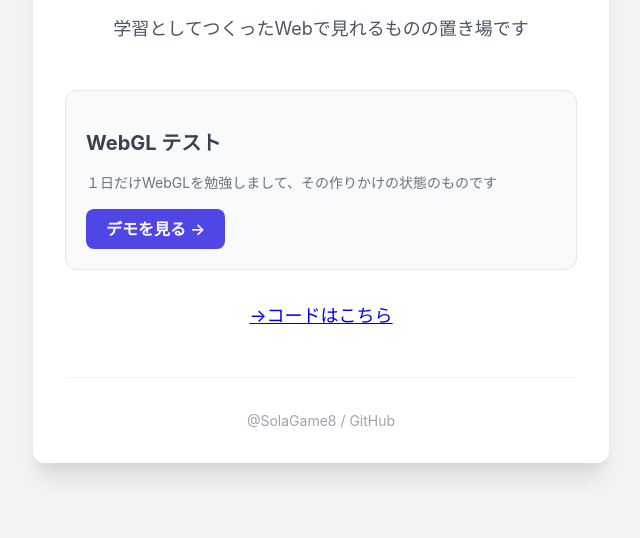
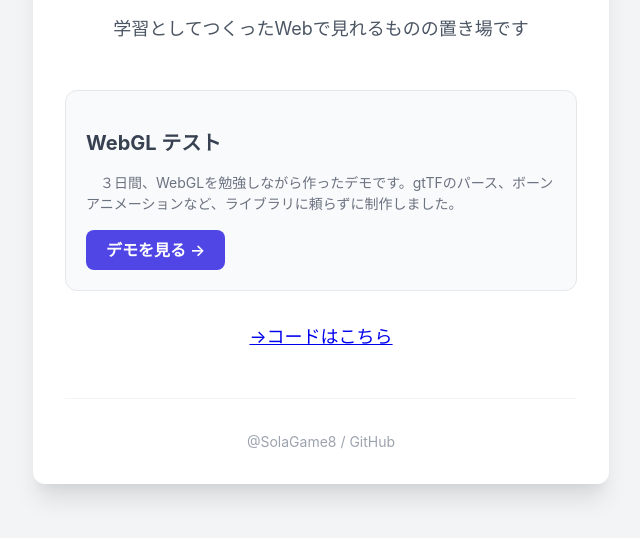
Before and after one commit to SolaGame8/MyDX12Learning, a plain HTML site: page index.html in a window 1280 px wide. Shown: the part 202-740 px from the top of the page, without its empty margins (319-959 px from the left). Drawn offline with Linux system fonts and the light colour scheme.

Commit message:
Update index.html

```diff
--- a/index.html
+++ b/index.html
@@ -162,7 +162,7 @@
                 </h2>
 
                 <p class="text-sm text-gray-500 mb-4">
-                    １日だけWebGLを勉強しまして、その作りかけの状態のものです
+                    　３日間、WebGLを勉強しながら作ったデモです。gtTFのパース、ボーンアニメーションなど、ライブラリに頼らずに制作しました。
                 </p>
 
                 <!-- 別ウィンドウで開くリンク -->
```
